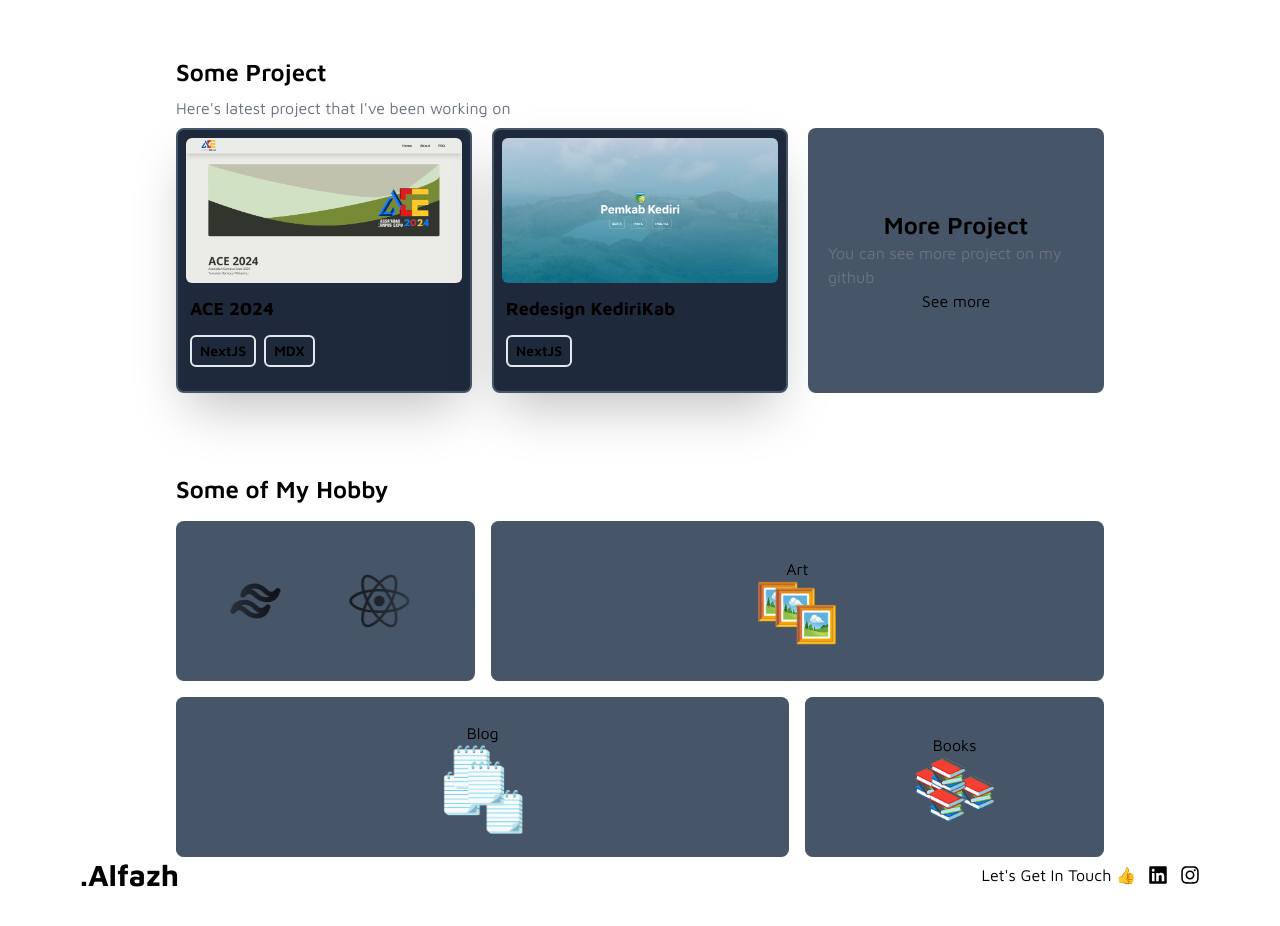
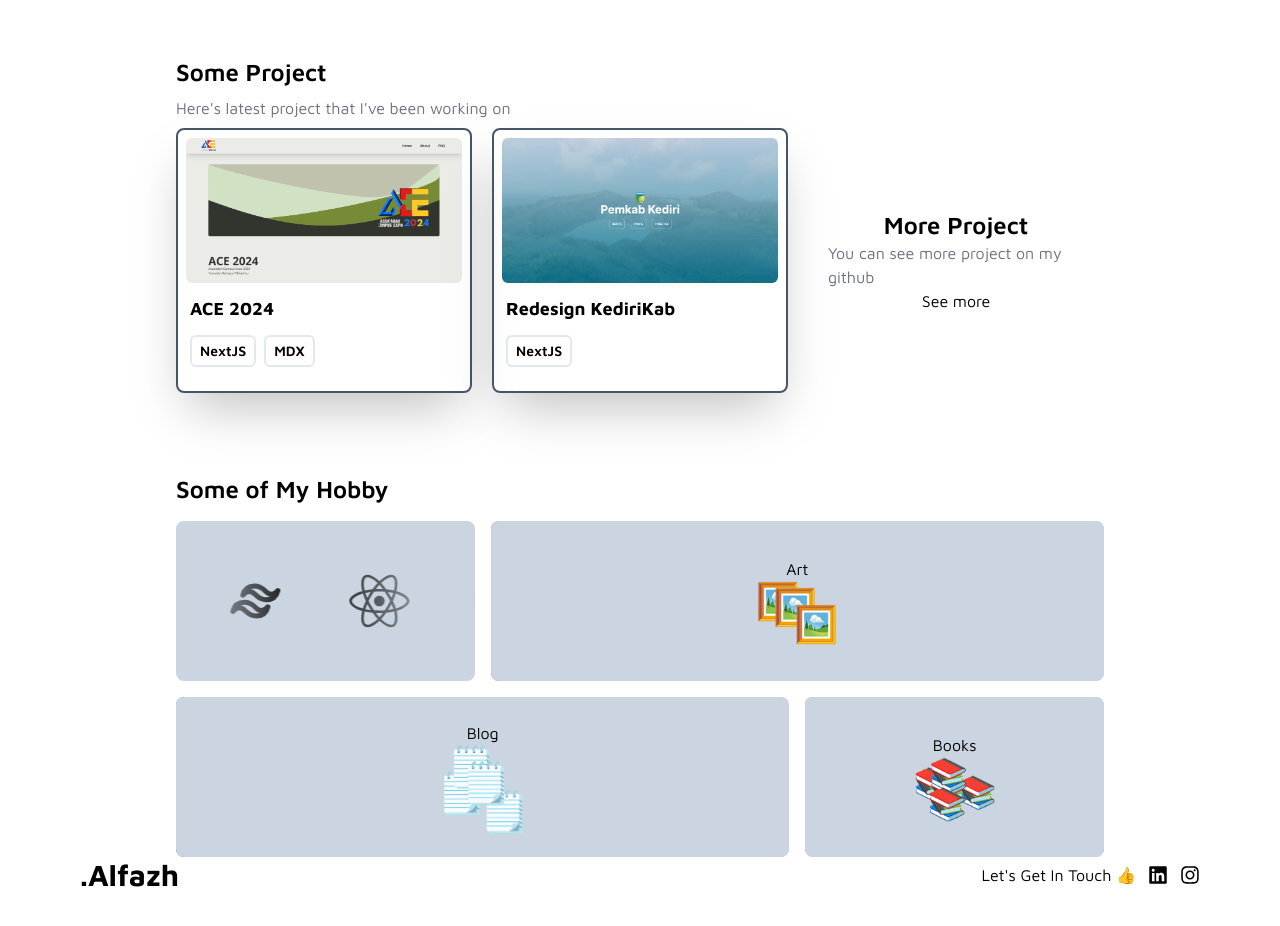
Before and after one commit to alfazh123/Alfazh-page, a Next.js app: page / in a window 1280 px wide. Shown: the part 780-1706 px from the top of the page. Built offline with nearby package versions, Linux system fonts and the light colour scheme.

Commit message:
feat: dark and light mode for component

```diff
--- a/app/about/page.tsx
+++ b/app/about/page.tsx
@@ -23,23 +23,6 @@ export default function About() {
                 </p>
             </div>
 
-            <div className="grid lg:grid-cols-3 md:grid-cols-2 mt-4 gap-4">
-                <div className="h-60 w-full bg-slate-600 items-center justify-center flex flex-col rounded-lg">
-                    <h2>Skill</h2>
-                </div>
-                <div className="h-60 w-full bg-slate-600 items-center justify-center flex flex-col rounded-lg lg:col-span-2">
-                    <h2>Art</h2>
-                </div>
-                <div className="bg-slate-600 items-center justify-center flex flex-col h-60 w-full rounded-lg lg:col-span-2">
-                    <h2>Blog</h2>
-                    <h2 className="text-6xl">🗒️</h2>
-                </div>
-                <div className="bg-slate-600 items-center justify-center flex flex-col h-60 w-full rounded-lg">
-                    <h2>Books</h2>
-                    <p className="text-6xl">📚</p>
-                </div>
-            </div>
-
             <div>
                 <h2>Photo&apos;s</h2>
                 <p></p>
--- a/app/art/page.tsx
+++ b/app/art/page.tsx
@@ -17,7 +17,7 @@ export default function Art() {
                         alt={art.title}
                         width={500}
                         height={500}
-                        className="w-full h-full aspect-auto rounded-lg bg-slate-500 break-inside-avoid hover:scale-105 transition ease-in-out duration-300"
+                        className="w-full h-full aspect-auto rounded-lg dark:bg-slate-500 break-inside-avoid hover:scale-105 transition ease-in-out duration-300"
                     />
                 ))}
             </div>
--- a/app/page.tsx
+++ b/app/page.tsx
@@ -8,7 +8,7 @@ import { FaArrowDown } from "react-icons/fa";
 export default function Home() {
     return (
         <main className="flex flex-col mb-10 px-4">
-            <div className="min-h-3/4 flex justify-center bg-slate-600 p-5 rounded-lg mb-20">
+            <div className="min-h-3/4 flex justify-center dark:bg-slate-600 p-5 rounded-lg mb-20">
                 <header className="rounded-lg min-h-96 w-full flex justify-between">
                     <div className="flex flex-col justify-center md:w-1/2">
                         <div className="py-3 space-y-5">
@@ -62,7 +62,7 @@ export default function Home() {
                         </div>
                     ))}
                     <Link href="/project">
-                        <div className="bg-slate-600 rounded-lg p-5 h-full flex flex-col justify-center items-center">
+                        <div className="dark:bg-slate-600 rounded-lg p-5 h-full flex flex-col justify-center items-center">
                             <h3 className="text-2xl font-semibold">
                                 More Project
                             </h3>
--- a/app/ui/about/books/book.tsx
+++ b/app/ui/about/books/book.tsx
@@ -42,7 +42,7 @@ export default function Book({
                 type="button"
                 data-ripple-light="true"
                 data-dialog-target={`"${id}"`}
-                className="bg-slate-600 md:rounded-lg rounded-xl md:h-80 h-full w-full"
+                className="dark:bg-slate-600 bg-slate-300 md:rounded-lg rounded-xl md:h-80 h-full w-full"
                 onClick={openModal}
             >
                 <Image
@@ -50,7 +50,7 @@ export default function Book({
                     alt={title}
                     width={500}
                     height={500}
-                    className={`w-full aspect-auto rounded-md bg-slate-700 h-full object-cover object-left md:block hidden`}
+                    className={`w-full aspect-auto rounded-md dark:bg-slate-700 h-full object-cover object-left md:block hidden`}
                 />
                 <div className="md:hidden block my-5">
                     <Image
--- a/app/ui/hobby.tsx
+++ b/app/ui/hobby.tsx
@@ -5,7 +5,7 @@ import Skill from "./hobby/skill";
 export default function Hobby() {
     return (
         <div className="grid lg:grid-cols-3 md:grid-cols-2 mt-4 gap-4">
-            <div className=" h-40 w-full bg-slate-600 items-center justify-center flex flex-col rounded-lg">
+            <div className=" h-40 w-full dark:bg-slate-600 bg-slate-300 items-center justify-center flex flex-col rounded-lg">
                 <Skill />
             </div>
             <div className="md:relative lg:col-span-2">
@@ -20,7 +20,7 @@ export default function Hobby() {
                 </div>
                 <Link
                     href="/art"
-                    className="md:absolute h-40 w-full bg-slate-600 items-center justify-center flex flex-col rounded-lg hover:opacity-90 hover:ease-in-out hover:transition-all duration-700"
+                    className="md:absolute h-40 w-full dark:bg-slate-600 bg-slate-300 items-center justify-center flex flex-col rounded-lg hover:opacity-90 hover:ease-in-out hover:transition-all duration-700"
                 >
                     <h2>Art</h2>
                     <Image
@@ -42,7 +42,7 @@ export default function Hobby() {
                         className="object-cover w-full h-full rounded-lg grayscale"
                     />
                 </div>
-                <div className="bg-slate-600 md:absolute items-center justify-center flex flex-col  h-40 w-full rounded-lg hover:opacity-90 hover:ease-in-out hover:transition-all duration-700">
+                <div className="dark:bg-slate-600 bg-slate-300 md:absolute items-center justify-center flex flex-col  h-40 w-full rounded-lg hover:opacity-90 hover:ease-in-out hover:transition-all duration-700">
                     <h2>Blog</h2>
                     <Image
                         src="/hobby/blog.png"
@@ -65,7 +65,7 @@ export default function Hobby() {
                 </div>
                 <Link
                     href="/about/books"
-                    className="bg-slate-600 items-center md:absolute justify-center flex flex-col h-40 w-full rounded-lg hover:opacity-90 hover:ease-in-out hover:transition-all duration-700"
+                    className="dark:bg-slate-600 bg-slate-300 items-center md:absolute justify-center flex flex-col h-40 w-full rounded-lg hover:opacity-90 hover:ease-in-out hover:transition-all duration-700"
                 >
                     <h2>Books</h2>
                     <Image
--- a/app/ui/project-card.tsx
+++ b/app/ui/project-card.tsx
@@ -17,7 +17,7 @@ export default function ProjectCard({
     tag,
 }: ProjectCardProps) {
     return (
-        <div className="flex flex-col bg-slate-800 shadow-2xl transition ease-in-out delay-150 border-solid border-2 hover:scale-105 border-slate-600 hover:border-slate-400 duration-300 w-full rounded-lg">
+        <div className="flex flex-col dark:bg-slate-800 shadow-2xl transition ease-in-out delay-150 border-solid border-2 hover:scale-105 border-slate-600 hover:border-slate-400 duration-300 w-full rounded-lg">
             <Link href={href} className="m-2">
                 <Image
                     src={src}
```
